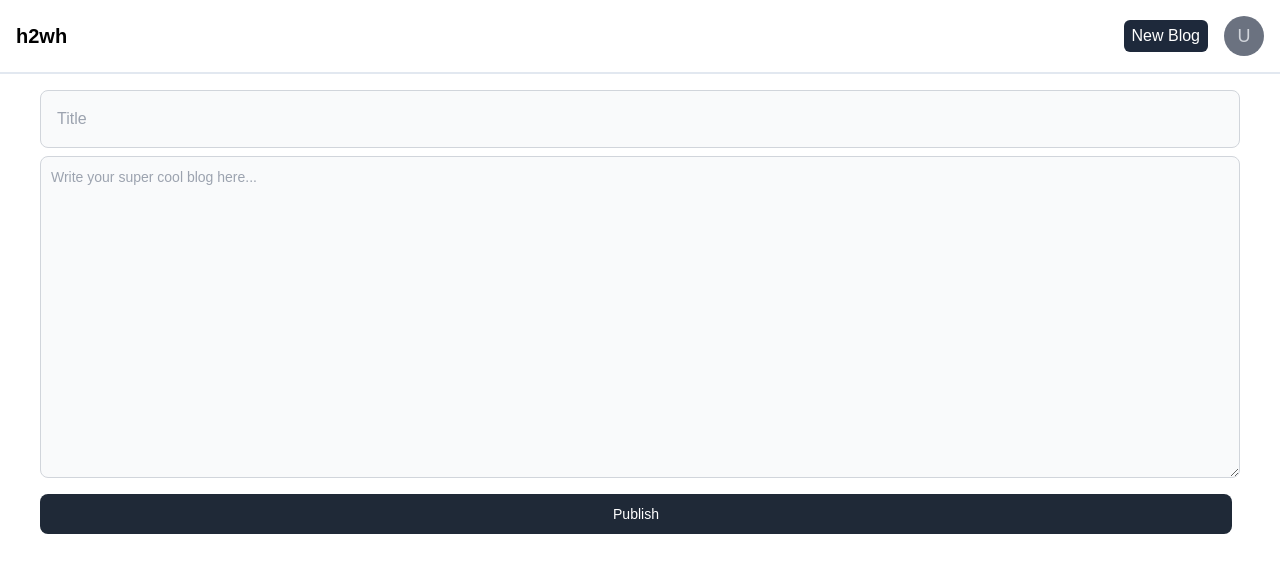
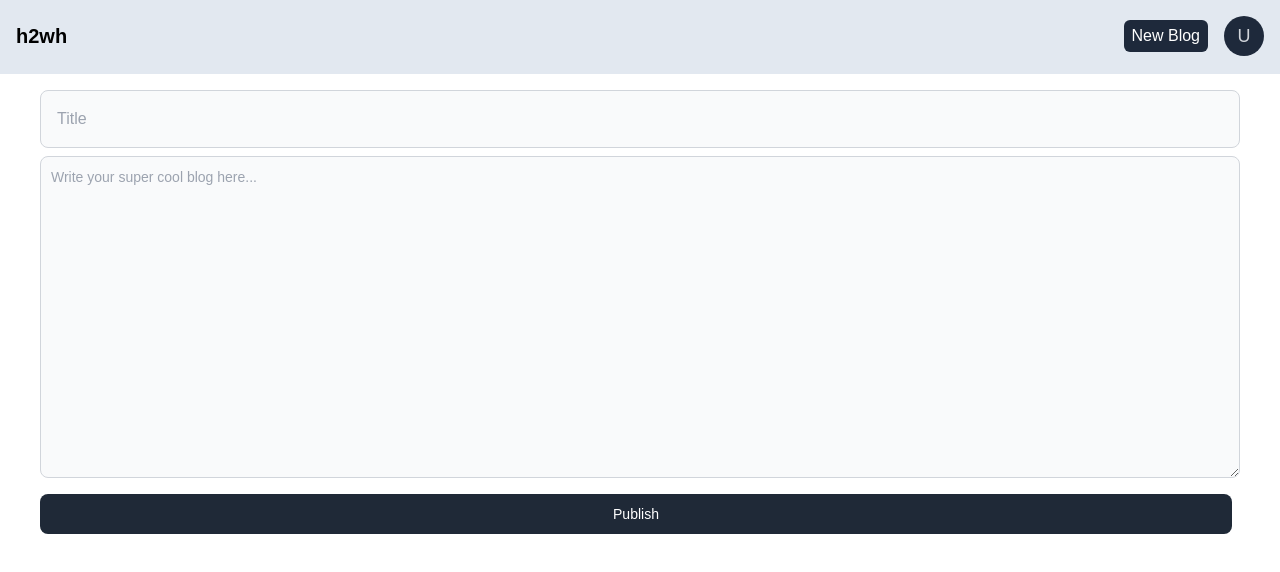
Before and after one commit to hanzalahwaheed/LearnWithHanzo, a React (Vite) app in the folder frontend/: page /publish in a window 1280 px wide. Shown: the top 572 px of the page. Built offline with nearby package versions, Linux system fonts and the light colour scheme; a web font is replaced by a local one.

Commit message:
improved styling

```diff
--- a/frontend/src/components/Appbar.tsx
+++ b/frontend/src/components/Appbar.tsx
@@ -8,7 +8,7 @@ const Appbar = () => {
     navigate("/publish");
   };
   return (
-    <nav className="flex justify-between items-center p-4 border-b-2 border-slate-200">
+    <nav className="flex justify-between items-center p-4 border-b-2 border-slate-200 bg-slate-200">
       <Logo />
       <div className="flex gap-4 items-center">
         <button
--- a/frontend/src/components/Avatar.tsx
+++ b/frontend/src/components/Avatar.tsx
@@ -1,8 +1,9 @@
 const Avatar = ({ content, size }: { content: string; size: string }) => {
   return (
     <div
-      className={`relative inline-flex items-center justify-center overflow-hidden bg-gray-500 rounded-full ${
-        size == "sm" ? "w-5 h-5" : "w-10 h-10"
+      className={`relative inline-flex items-center justify-center overflow-hidden  rounded-full
+      ${size == "sm" ? "w-5 h-5" : "w-10 h-10"} ${
+        size == "sm" ? "bg-gray-500" : "bg-slate-800"
       }`}
     >
       <span
--- a/frontend/src/pages/Blog.tsx
+++ b/frontend/src/pages/Blog.tsx
@@ -9,13 +9,13 @@ const Blog = () => {
   return (
     <>
       <Appbar />
-      <div className="flex flex-col lg:flex-row p-6 gap-2">
+      <div className="flex flex-col lg:flex-row p-6 gap-2 h-screen ">
         <div className="w-full lg:w-3/4 flex flex-col gap-4">
           <h1 className="text-2xl lg:text-5xl font-bold">{blog?.title}</h1>
           <p className="text-xs">Published Date: {blog?.publishedDate}</p>
           <p>{blog?.content}</p>
         </div>
-        <div className=" flex flex-col w-full lg:w-1/4 border-t-2 border-slate-300">
+        <div className=" flex flex-col w-full lg:w-1/4 bg-slate-200 p-4">
           <p className="text-xs">Author</p>
           <p className="font-bold text-lg">{blog?.author.name}</p>
         </div>
--- a/frontend/src/pages/Landing.tsx
+++ b/frontend/src/pages/Landing.tsx
@@ -9,7 +9,7 @@ const Landing = () => {
   return (
     <>
       <Appbar />
-      <div className="flex flex-col items-center p-10">
+      <div className="flex flex-col items-center p-10 ">
         {blogs.map((blog) => (
           <BlogCard
             id={blog.id}
--- a/frontend/src/pages/Publish.tsx
+++ b/frontend/src/pages/Publish.tsx
@@ -56,7 +56,7 @@ const Publish = () => {
           </div>
           <textarea
             name="content"
-            rows="15"
+            rows={15}
             placeholder="Write your super cool blog here..."
             className="block p-2.5 w-full text-sm text-gray-900 bg-gray-50 rounded-lg border border-gray-300 focus:ring-blue-500 focus:border-blue-500"
             value={postInputs.content}
```
